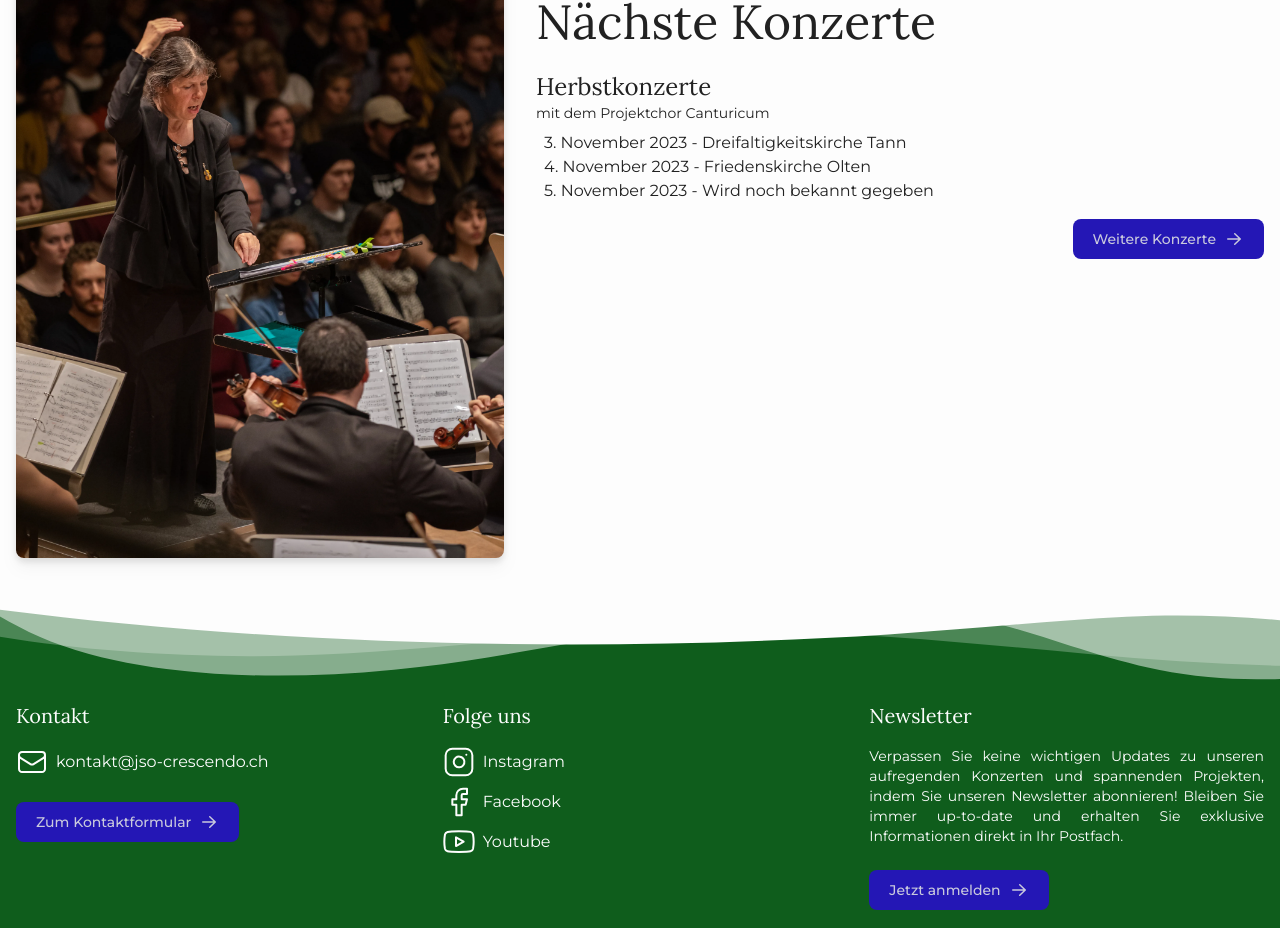
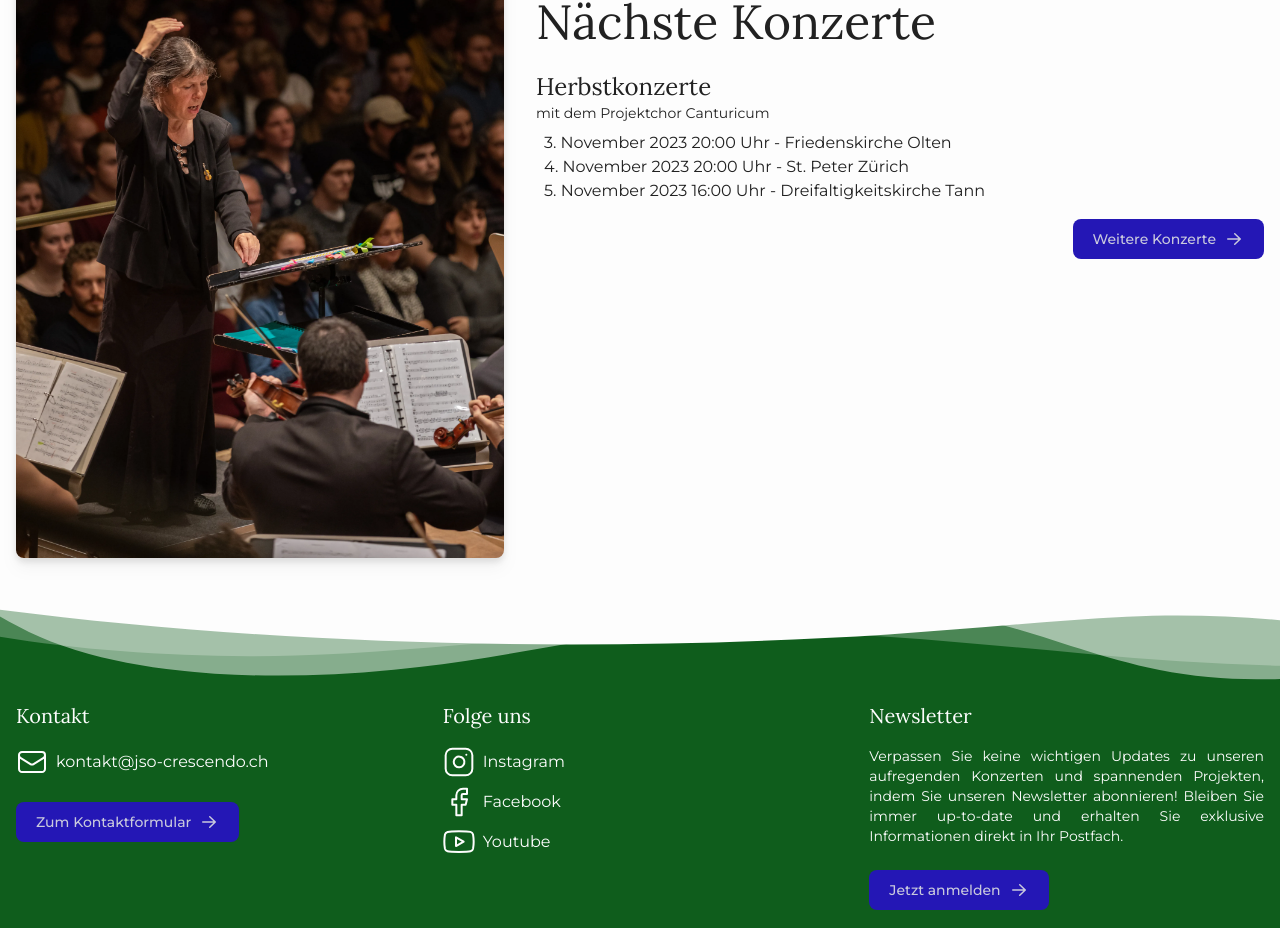
Before and after one commit to jso-crescendo/website, a Next.js app: page / in a window 1280 px wide. Shown: the part 1870-2798 px from the top of the page. Built offline with nearby package versions, Linux system fonts and the light colour scheme.

Commit message:
Cherubini Dates

```diff
--- a/src/data/concerts.ts
+++ b/src/data/concerts.ts
@@ -47,21 +47,21 @@ export const CONCERTS: Concert[] = [
     ],
     dates: [
       {
+        location: 'Friedenskirche Olten',
+        googleMapsLink: 'https://goo.gl/maps/uDNdqBQWePwmsLci9',
+        dateString: '3. November 2023 20:00 Uhr',
+        dateISO: '2023-11-03T20:00:00+01:00',
+      },
+      {
+        location: 'St. Peter Zürich',
+        dateString: '4. November 2023 20:00 Uhr',
+        dateISO: '2023-11-04T20:00:00+01:00',
+      },
+      {
         location: 'Dreifaltigkeitskirche Tann',
         googleMapsLink: 'https://goo.gl/maps/vyJ5oA8gPmJXgQfSA',
-        dateString: '3. November 2023',
-        dateISO: '2023-11-03',
-      },
-      {
-        location: 'Friedenskirche Olten',
-        googleMapsLink: 'https://goo.gl/maps/uDNdqBQWePwmsLci9',
-        dateString: '4. November 2023',
-        dateISO: '2023-11-04',
-      },
-      {
-        location: 'Wird noch bekannt gegeben',
-        dateString: '5. November 2023',
-        dateISO: '2023-11-05',
+        dateString: '5. November 2023 16:00 Uhr',
+        dateISO: '2023-11-05T16:00:00+01:00',
       },
     ],
   },
```
